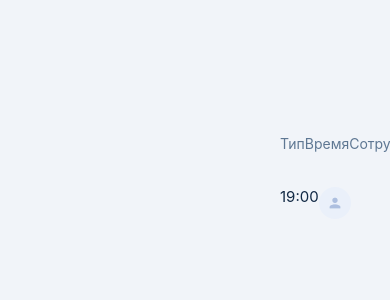
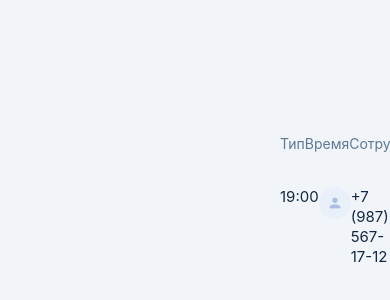
Before and after one commit to electra777/skilla-test-task, a React (Vite) app: page / in a window 390 px wide. Shown: the part 26-326 px from the top of the page. Built offline with nearby package versions, Linux system fonts and the light colour scheme.

Commit message:
feat: add Phone

```diff
--- /dev/null
+++ b/src/components/Phone/Phone.module.scss
@@ -0,0 +1,4 @@
+.phone {
+  font-size: 15px;
+  color: #122945;
+}
--- /dev/null
+++ b/src/components/Phone/Phone.tsx
@@ -0,0 +1,7 @@
+import styles from './Phone.module.scss';
+
+const Phone = () => {
+	return <div className={styles.phone}>+7 (987) 567-17-12</div>;
+};
+
+export default Phone;
--- a/src/components/Table/Table.tsx
+++ b/src/components/Table/Table.tsx
@@ -3,6 +3,7 @@ import Time from '../Time/Time';
 import Employee from '../Employee/Employee';
 
 import styles from './Table.module.scss';
+import Phone from '../Phone/Phone';
 
 const Table = () => {
 	return (
@@ -20,6 +21,7 @@ const Table = () => {
 				<Type />
 				<Time />
 				<Employee />
+				<Phone />
 			</div>
 		</div>
 	);
```
